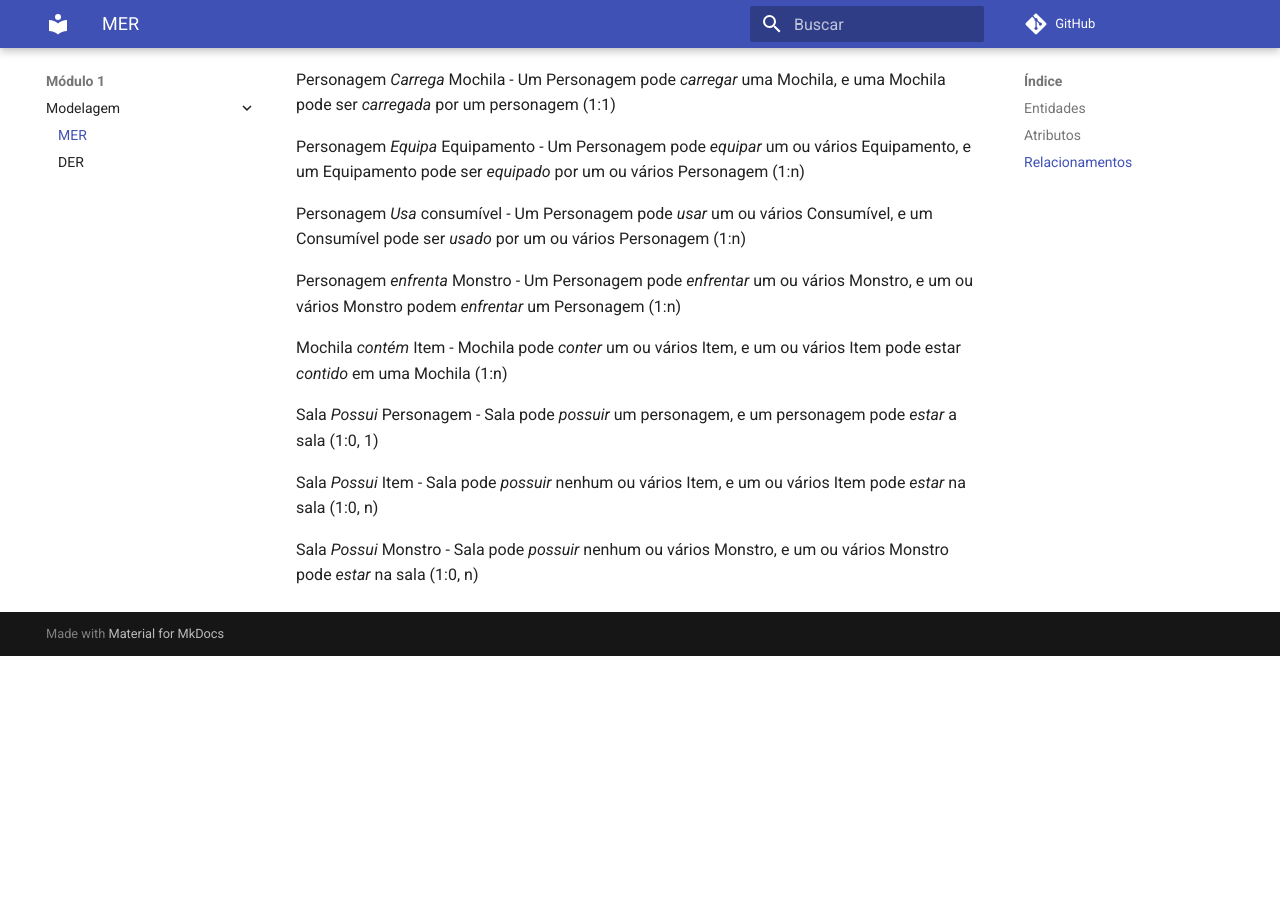
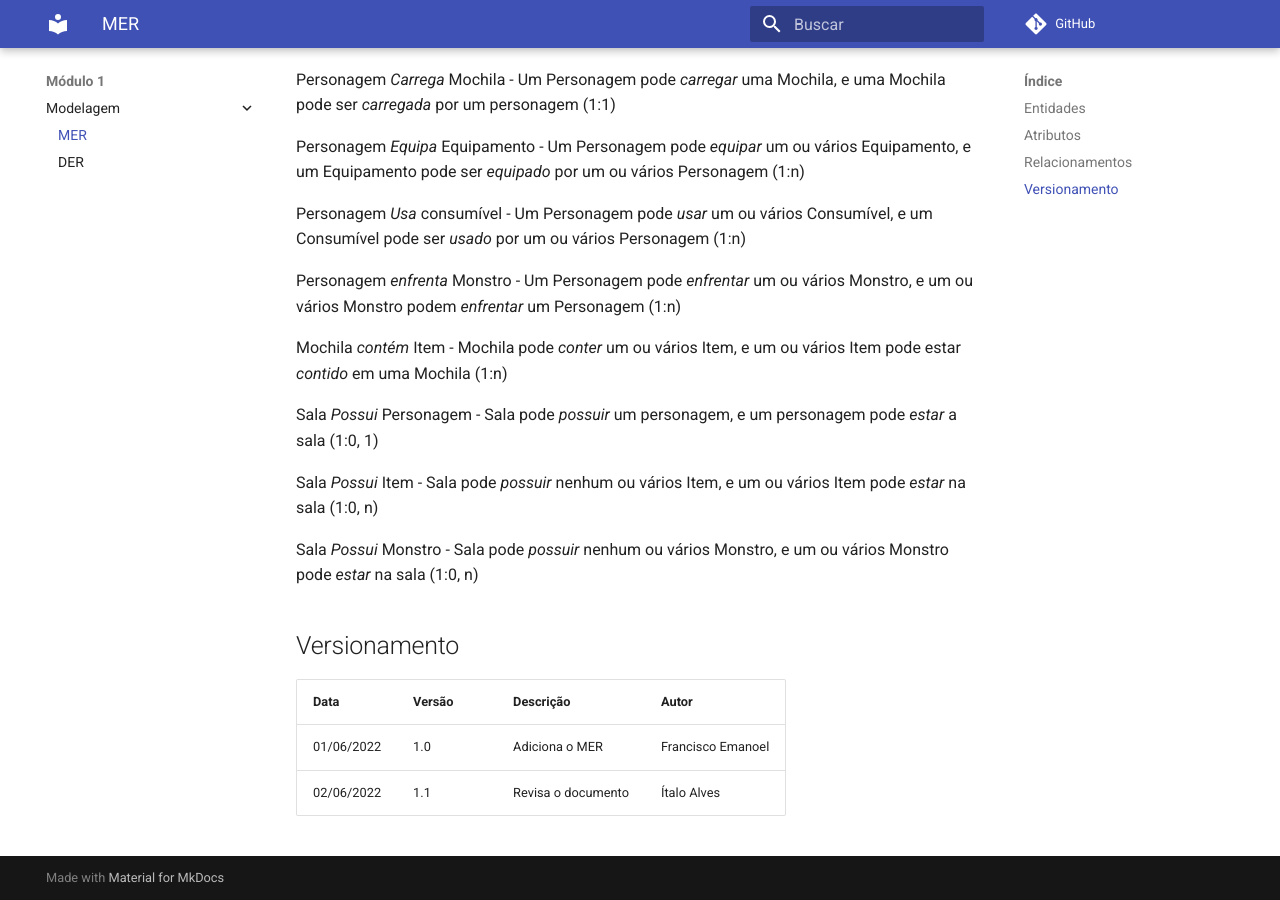
Before and after one commit to SBD1/Munchkin-grupo03, an MkDocs documentation site: the page built from docs/MER/MER_Munchkin.md, in a window 1280 px wide and 900 px high, scrolled down 874 px. Built offline with MkDocs 1.6.1 and Material for MkDocs 9.7.7, drawn with Linux system fonts in a browser that asks for light colours; comment, search, counter and statistics services are not loaded; before the commit the page ends 1530 px from its top, so only the background shows below that.

Commit message:
Adiciona versionamento no MER

```diff
--- a/docs/MER/MER_Munchkin.md
+++ b/docs/MER/MER_Munchkin.md
@@ -43,3 +43,10 @@ Sala _Possui_ Item
 
 Sala _Possui_ Monstro
 - Sala pode _possuir_ nenhum ou vários Monstro, e um ou vários Monstro pode _estar_ na sala (1:0, n)
+
+## Versionamento
+
+| Data       | Versão | Descrição                    | Autor                |
+| ---------- | ------ | --------------------------   | ---------------------|
+| 01/06/2022 | 1.0    | Adiciona o MER     | Francisco Emanoel |
+| 02/06/2022 | 1.1    | Revisa o documento | Ítalo Alves     |
```
Also changed, not shown: README.md (+1 -1 lines), docs/home/home.md (+1 -1 lines).
